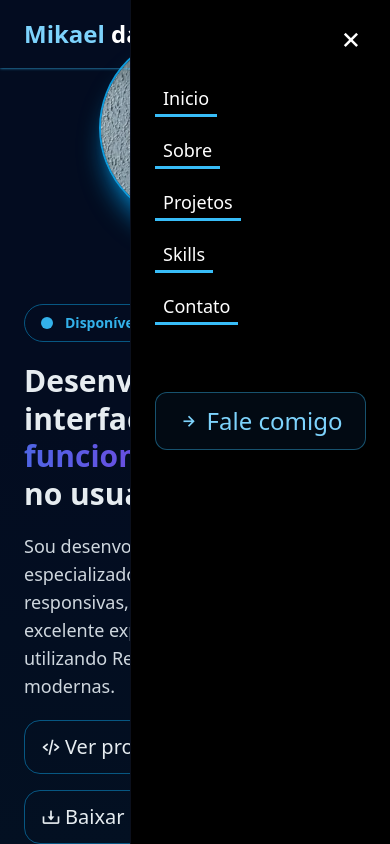
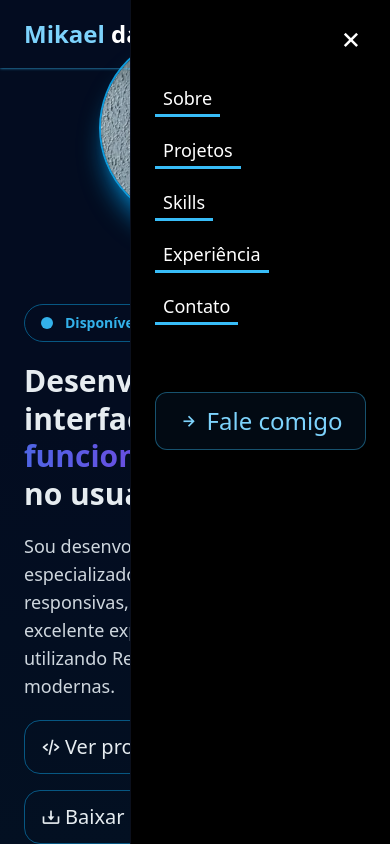
Before and after one commit to mikaeljuliao/projeto-portfolio-react, a React (Vite) app: page / in a window 390 px wide. Both pictures are taken after a click on the button 351 px from the left and 34 px from the top of the page. Shown: the top 844 px of the page. Built offline with nearby package versions, Linux system fonts and the light colour scheme.

Commit message:
Link da seção experiencia adicionado no mobile

```diff
--- a/src/componentes/NavBar.jsx
+++ b/src/componentes/NavBar.jsx
@@ -78,9 +78,7 @@ export default function Navbar() {
 
           {/* Links mobile */}
           <ul className="flex flex-col gap-6 text-lg">
-             <li><a href="#introducao" className="px-2 py-1  border-b-[3px] border-sky-400 transition-all
-        duration-300 hover:border-sky-400  hover:text-sky-400
-        ">Inicio</a></li>
+
             <li><a href="#sobre" className="px-2 py-1  border-b-[3px] border-sky-400 transition-all
         duration-300 hover:border-sky-400  hover:text-sky-400"
          onClick={() => setAbrirMenu(false)}>Sobre</a></li>
@@ -90,6 +88,9 @@ export default function Navbar() {
             <li><a href="#skills" className="px-2 py-1  border-b-[3px] border-sky-400 transition-all
         duration-300 hover:border-sky-400  hover:text-sky-400 "
          onClick={() => setAbrirMenu(false)}>Skills</a></li>
+          <li><a href="#experiencias" className="px-2 py-1  border-b-[3px] border-sky-400 transition-all
+        duration-300 hover:border-sky-400  hover:text-sky-400
+        ">Experiência</a></li>
             <li><a href="#contato" className="px-2 py-1 border-b-[3px] border-sky-400 transition-all
         duration-300 hover:border-sky-400  hover:text-sky-400 "
          onClick={() => setAbrirMenu(false)}>Contato</a></li>
```
